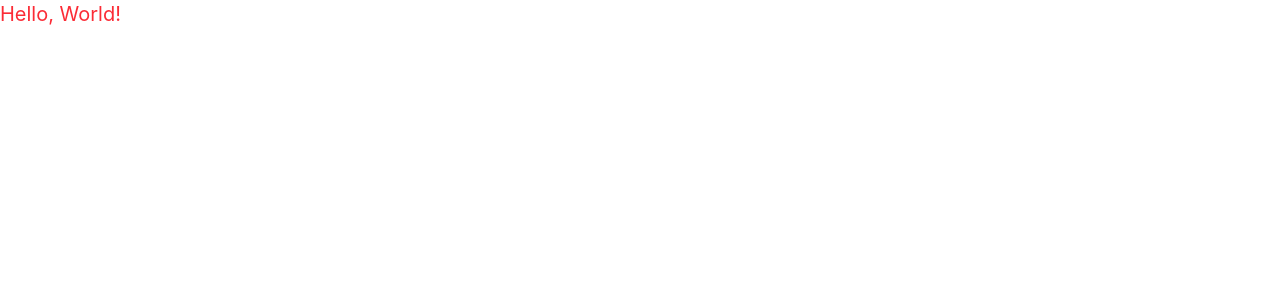
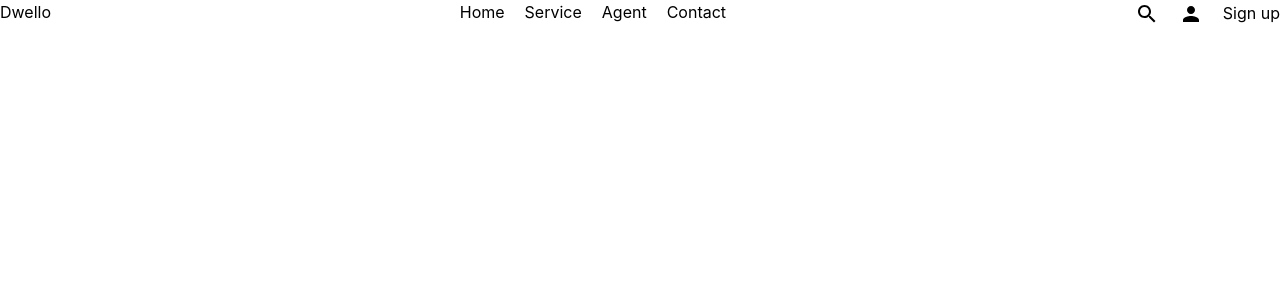
Before and after one commit to Jafar610/DreamHome, a React app: page / in a window 1280 px wide. Shown: the top 300 px of the page. Built offline with nearby package versions, Linux system fonts and the light colour scheme; the HTML template or start-up script is replaced by a standard one.

Commit message:
header style

```diff
--- a/src/App.jsx
+++ b/src/App.jsx
@@ -1,3 +1,4 @@
+import Header from "./Components/Header/Header"
 
 
 
@@ -5,7 +6,7 @@ function App() {
 
   return (
     <>
-      <h1 className="text-xl text-red-500">Hello, World!</h1>
+      <Header />
     </>
   )
 }
--- a/src/Components/Header/Header.jsx
+++ b/src/Components/Header/Header.jsx
@@ -9,16 +9,16 @@ function Header() {
         <h2>Dwello</h2>
       </div>
 
-      <div className="flex justify-center align-center">
+      <div className="flex justify-center align-center gap-5">
         <a href="">Home</a>
         <a href="">Service</a>
         <a href="">Agent</a>
         <a href="">Contact</a>
       </div>
 
-      <div>
+      <div className="flex justify-center align-center gap-5">
         <div>
-          <input type="text" placeholder="Search" />
+          <input type="text" placeholder="Search" className="hidden" />
           <SearchIcon />
         </div>
         <div>
```
